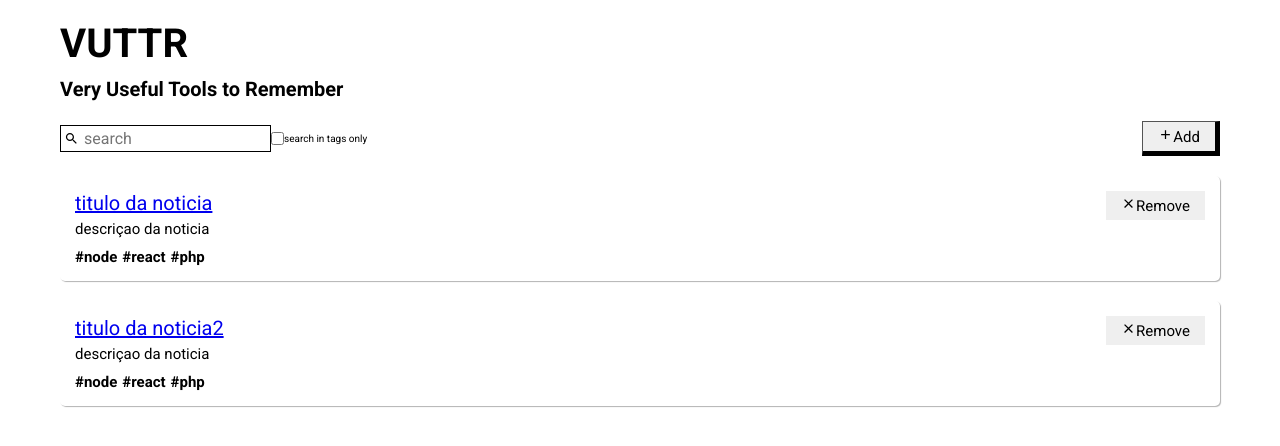
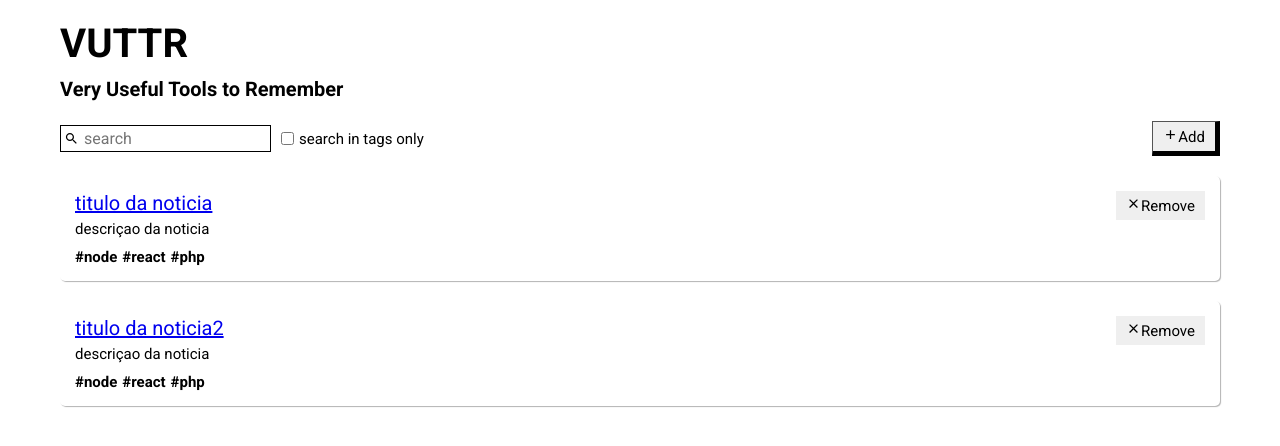
Before and after one commit to henriqueweiand/test-bossabox-frontend-reactjs-vuttr, a React (Create React App) app: page / in a window 1280 px wide. Shown: the top 446 px of the page. Built offline with nearby package versions, Linux system fonts and the light colour scheme.

Commit message:
upd main

```diff
--- a/src/components/Button/styles.js
+++ b/src/components/Button/styles.js
@@ -2,7 +2,7 @@ import styled from 'styled-components';
 
 export const Container = styled.button`
   color: #000;
-  padding: 5px 15px;
+  padding: 5px 10px;
   font-size: 1.5rem;
   border-width:${props => props.border ? `1px 5px 5px 1px` : 0};
 
--- a/src/components/Checkbox/index.js
+++ b/src/components/Checkbox/index.js
@@ -1,12 +1,18 @@
 import React from 'react';
 
-import { Container } from './styles';
+import { Container, Input } from './styles';
 
 export default function Checkbox({children, text}) {
   return (
     <Container for="checkbox">
-      <input id="checkbox" type="checkbox" />
-      {text}
+      <Input id="checkbox" type="checkbox" />
+      {
+        !!text && (
+          <span>
+            {text}
+          </span>
+        )
+      }
     </Container>
   );
 }
--- a/src/components/Checkbox/styles.js
+++ b/src/components/Checkbox/styles.js
@@ -7,4 +7,14 @@ export const Container = styled.label`
 	justify-content: space-around;
 	align-items: center;
 	align-content: stretch;
+
+  input + span {
+    margin-left: 5px;
+  }
+
+  span {
+    font-size: 1.5rem;
+  }
 `;
+
+export const Input = styled.input``;
--- a/src/pages/Main/styles.js
+++ b/src/pages/Main/styles.js
@@ -34,4 +34,8 @@ export const Tool = styled.div`
 	justify-content: space-around;
 	align-items: center;
 	align-content: stretch;
+
+  label + label {
+    padding-left: 10px;
+  }
 `;
```
